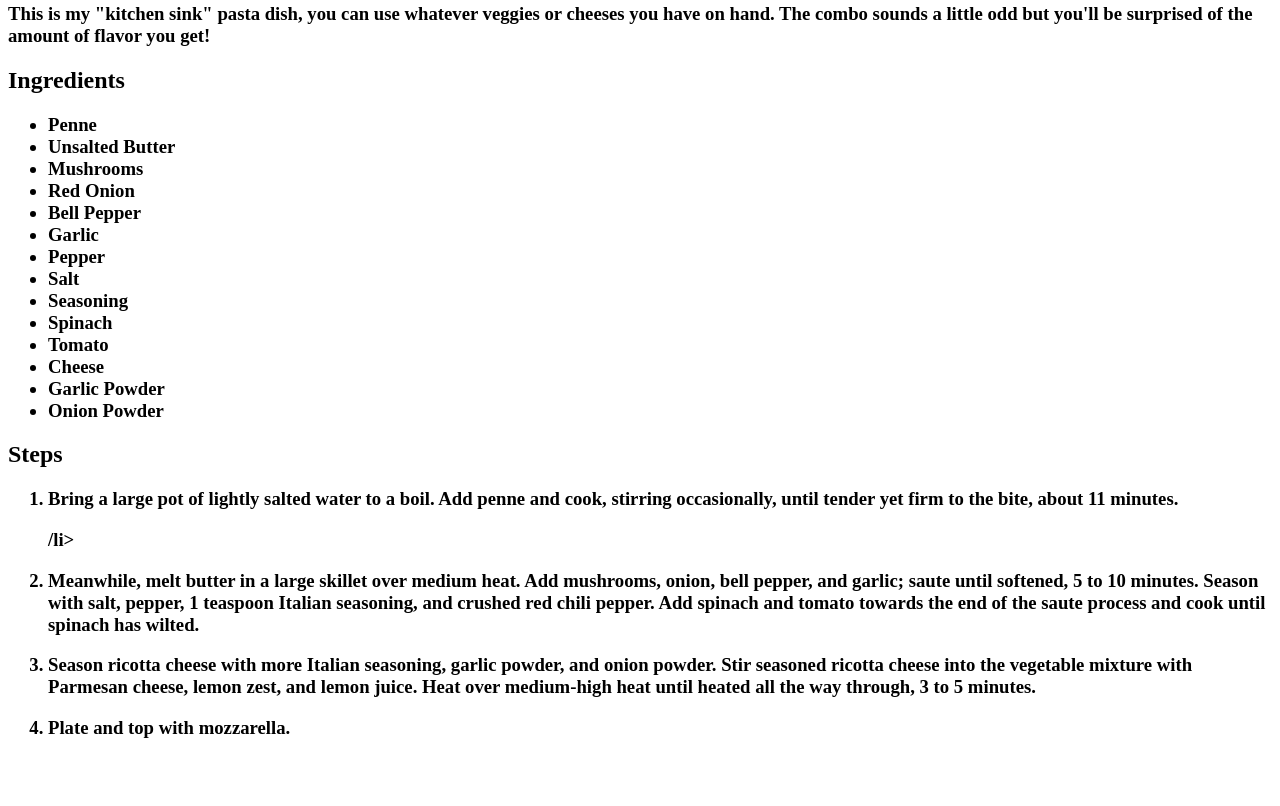
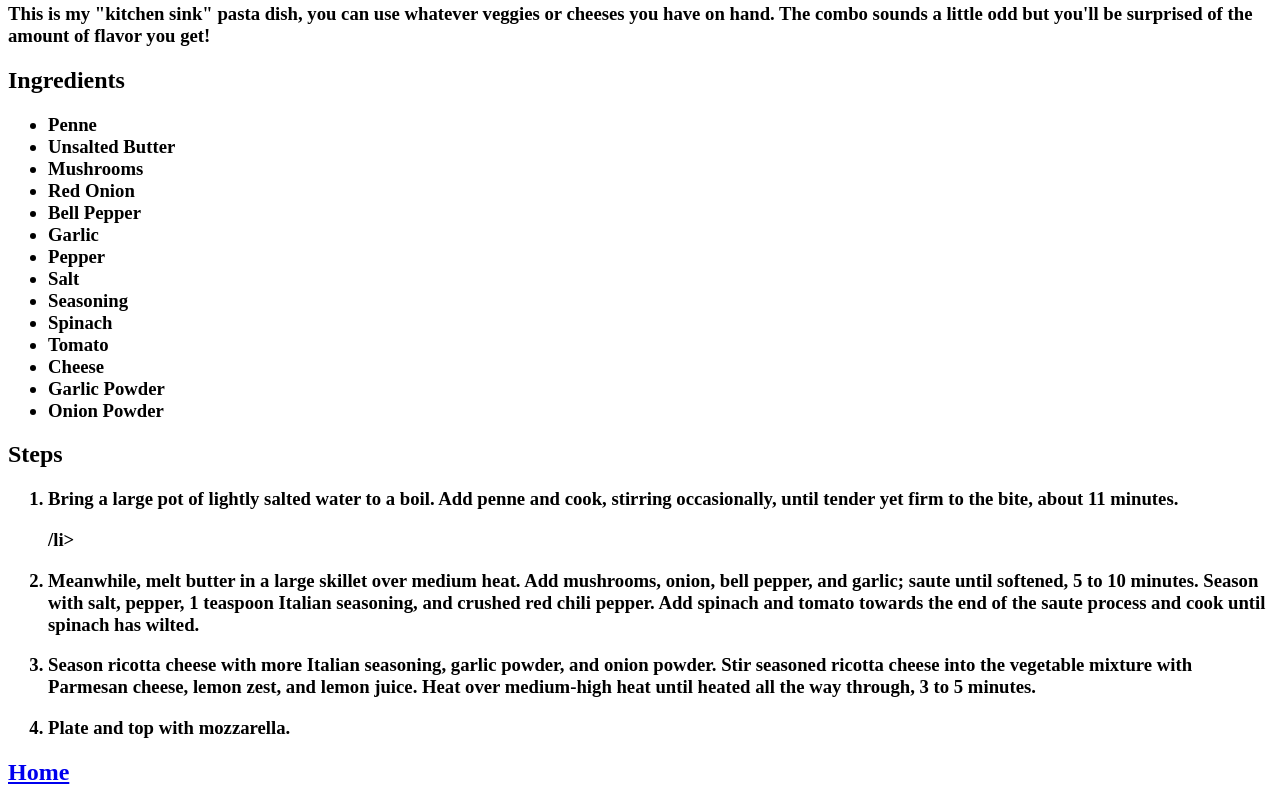
Before and after one commit to divijkhaitan/odin-recipies, a plain HTML site: page pasta.html in a window 1280 px wide. Shown: the part 743-1549 px from the top of the page. Before the commit the page ends 1501 px from the top, so only its background shows below. Drawn offline with Linux system fonts and the light colour scheme.

Commit message:
Add homepage links to each page

```diff
--- a/pasta.html
+++ b/pasta.html
@@ -41,4 +41,5 @@
                     <li><p>Plate and top with mozzarella.</p></li>
                 </ol>
             </h3>
+            <h2><a href="index.html">Home</a></h2>
         </body>
```
Also changed, not shown: pesto.html (+1 -0 lines), pizza.html (+1 -0 lines).
